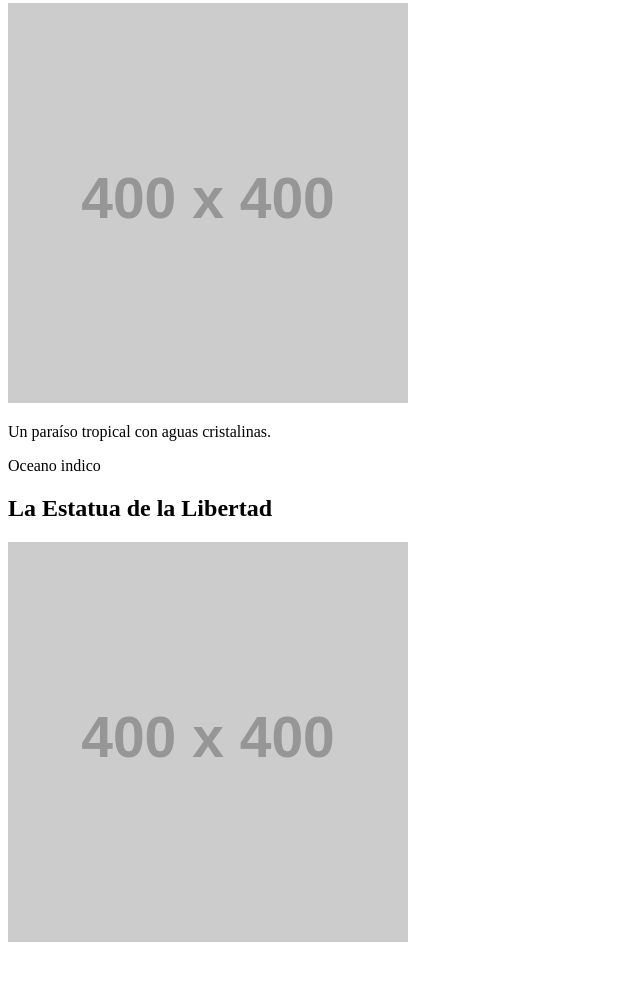
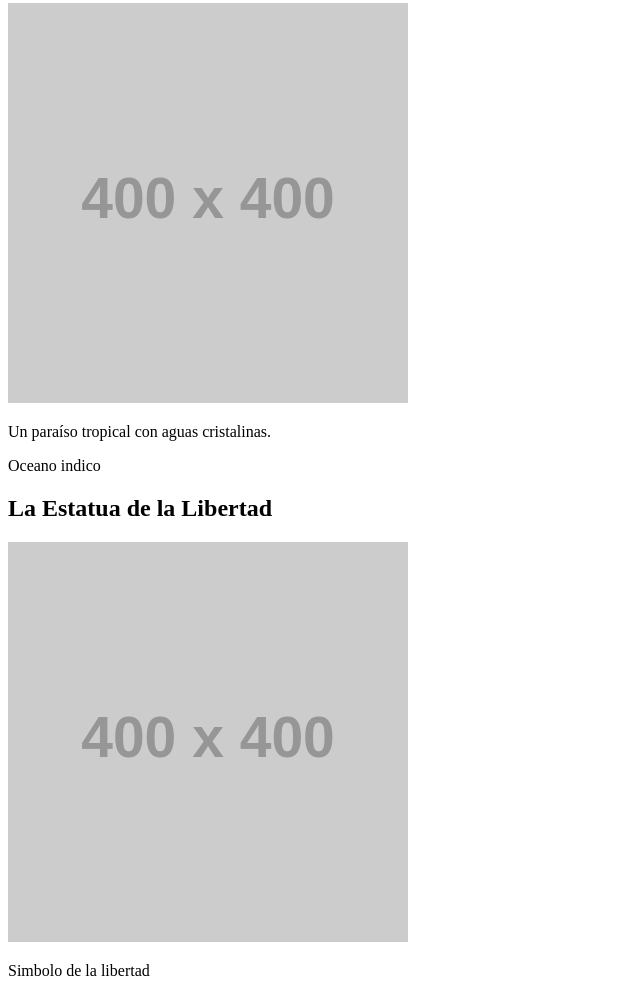
Before and after one commit to Pikell/tercerpunto, a plain HTML site: page index.html in a window 1280 px wide. Shown: the part 1740-2736 px from the top of the page, without its empty margins (0-640 px from the left). Before the commit the page ends 2694 px from the top, so only its background shows below. Drawn offline with Linux system fonts and the light colour scheme; placeholder pictures from the web are drawn by us.

Commit message:
desc lugar 5

```diff
--- a/index.html
+++ b/index.html
@@ -26,5 +26,6 @@
     <p>Oceano indico</p>
     <h2>La Estatua de la Libertad</h2>
     <img src="https://via.placeholder.com/400" alt="NY">
+    <p>Simbolo de la libertad</p>
 </body>
 </html>
```
